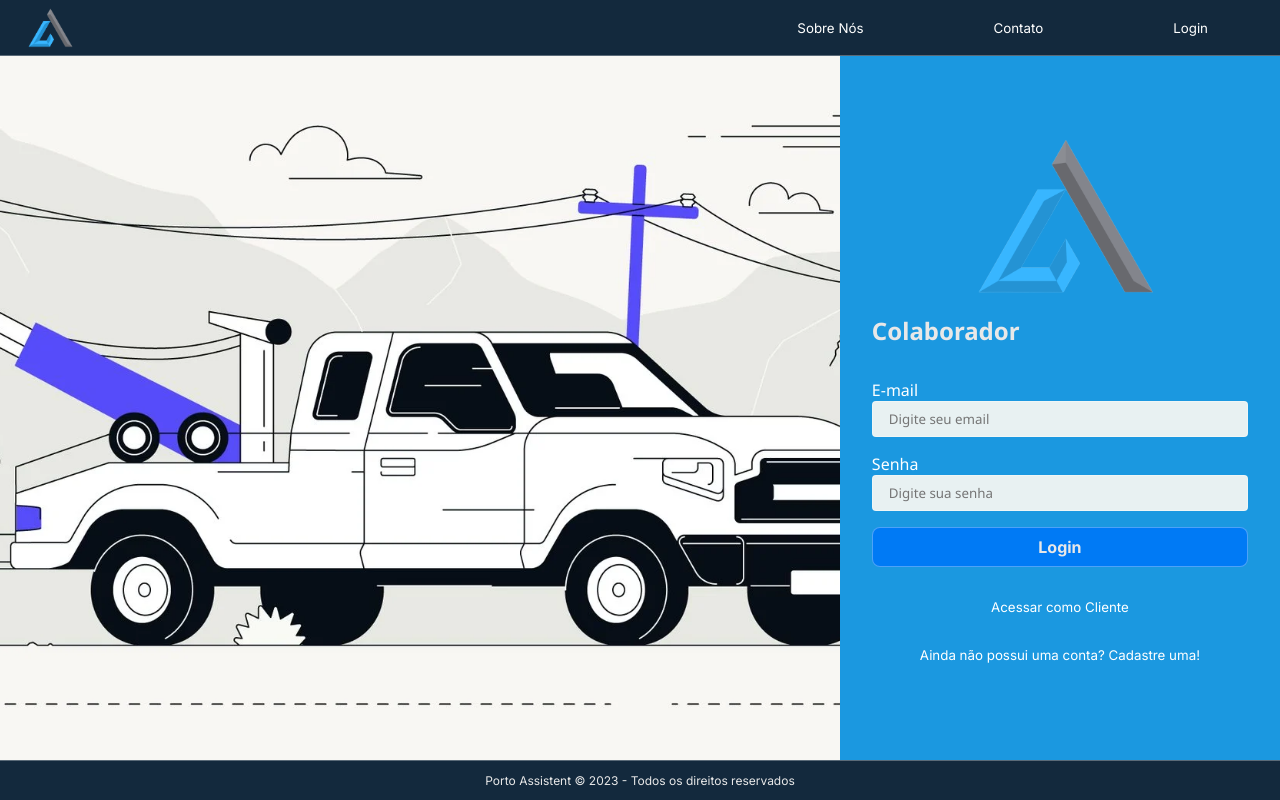
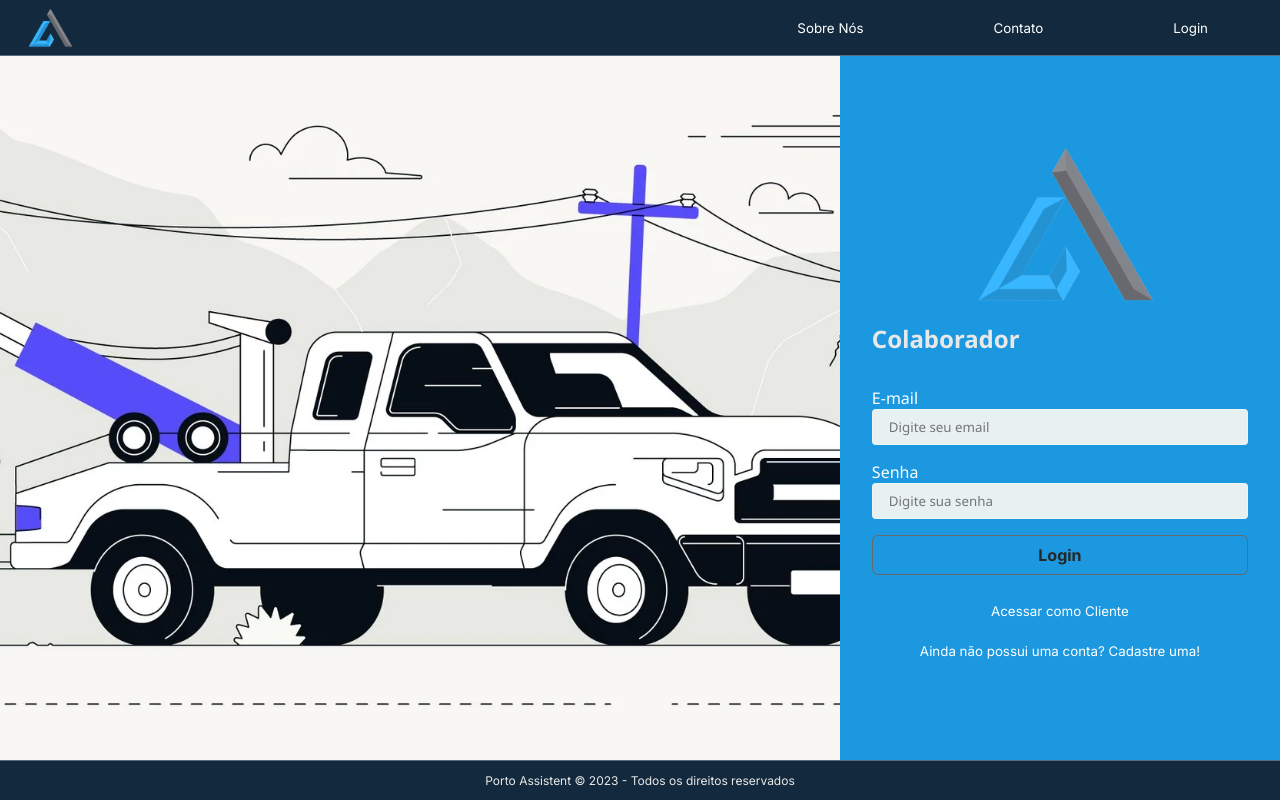
Before and after one commit to Challenge-PortoSeguro/ReactJs-Porto, a React (Vite) app: page /login/colaborador in a window 1280 px wide. Built offline with nearby package versions, Linux system fonts and the light colour scheme; some icons are missing; a web font is replaced by a local one.

Commit message:
Update nas props do button

```diff
--- a/src/components/Button/index.jsx
+++ b/src/components/Button/index.jsx
@@ -2,7 +2,7 @@ import { useNavigate } from "react-router-dom";
 import * as S from "./styles";
 import PropTypes from "prop-types";
 
-function Button({ children, redirect, disabled, variant = 'primary', type = "button", onClick, full }) {
+function Button({ children, redirect, disabled, variant = 'primary', type = "button", onClick, full, color = "#fff", link }) {
     const navigate = useNavigate()
 
     const handleClick = () => {
@@ -10,12 +10,16 @@ function Button({ children, redirect, disabled, variant = 'primary', type = "but
             navigate(redirect);
             return;
         }
+        if (link) {
+            window.open(link, '_blank');
+            return;
+        }
         if (onClick) onClick();
     }
 
     return (
-        <S.Button type={type} $variant={variant} onClick={handleClick} disabled={disabled} $full={full}>
-            {variant === 'link' ? <S.LinkButton className="Link" to={redirect}>{children}</S.LinkButton> : children}
+        <S.Button color={color} type={type} $variant={variant} onClick={handleClick} disabled={disabled} $full={full}>
+            {variant === 'link' ? <S.LinkButton className="Link" to={redirect} color={color} target="_blank">{children}</S.LinkButton> : children}
         </S.Button>
     );
 }
@@ -28,6 +32,7 @@ Button.propTypes = {
     onClick: PropTypes.func,
     disabled: PropTypes.bool,
     full: PropTypes.bool,
+    color: PropTypes.string,
 }
 
 export default Button;
--- a/src/components/Button/styles.js
+++ b/src/components/Button/styles.js
@@ -16,9 +16,9 @@ function getVariantStyle(variant, disabled) {
             height: 40px;
             font-weight: 600;
             font-size: 16px;
-            background: ${({ theme }) => theme.colors.button.active};
-            border: 1px solid ${({ theme }) => theme.colors.border.transparent};
-            color: ${({ theme }) => theme.colors.text.white};
+            background: transparent;
+            border: 1px solid ${({ theme }) => theme.colors.border.field};
+            color: ${({ theme }) => theme.colors.text.black};
             &:hover {
                 color: ${({ theme }) => theme.colors.text.black};
                 background: ${({ theme }) => theme.colors.button.secondary};
@@ -50,6 +50,7 @@ function getVariantStyle(variant, disabled) {
             }
         `,
         link: css`
+            height: 40px;
             background: none;
             border: none;
             &:hover {
@@ -74,11 +75,13 @@ export const Button = styled.button`
     align-items: center;
     justify-content: center;
     gap: 8px;
-    border-radius: 8px;
+    border-radius: 6px;
     transition: background 0.3s;
     cursor: pointer;
     outline: none;
     font-family: 'Inter';
+    min-width: 100px;
+    color: ${({ color }) => color ? color : '#fff'};
     width: ${({ $full }) => $full ? '100%' : 'fit-content'};
 
     ${({ $variant, disabled }) => getVariantStyle($variant, disabled)}
@@ -95,6 +98,7 @@ export const LinkButton = styled.a`
     cursor: pointer;
     outline: none;
     font-family: 'Inter';
+    color: ${({ color }) => color ? color : '#fff'};
     width: ${({ $full }) => $full ? '100%' : 'fit-content'};
     text-decoration: none;
 
```
